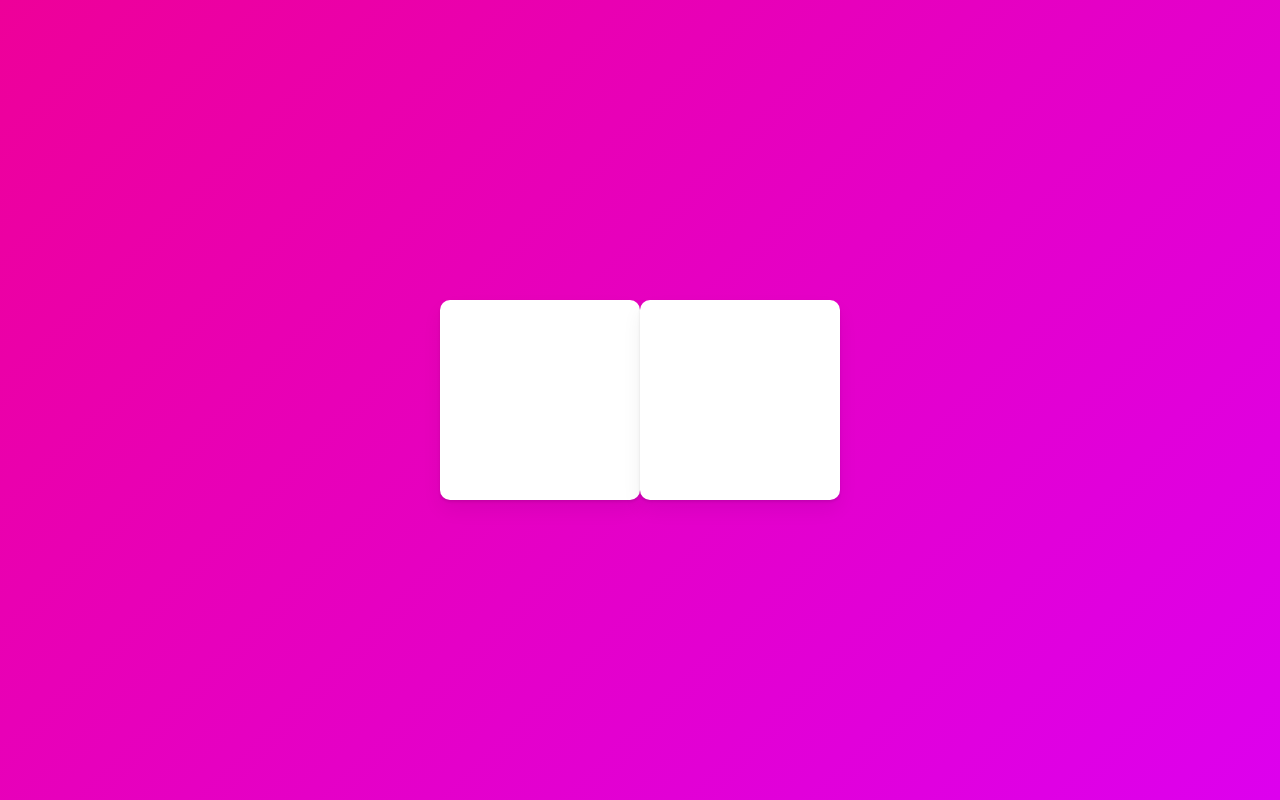
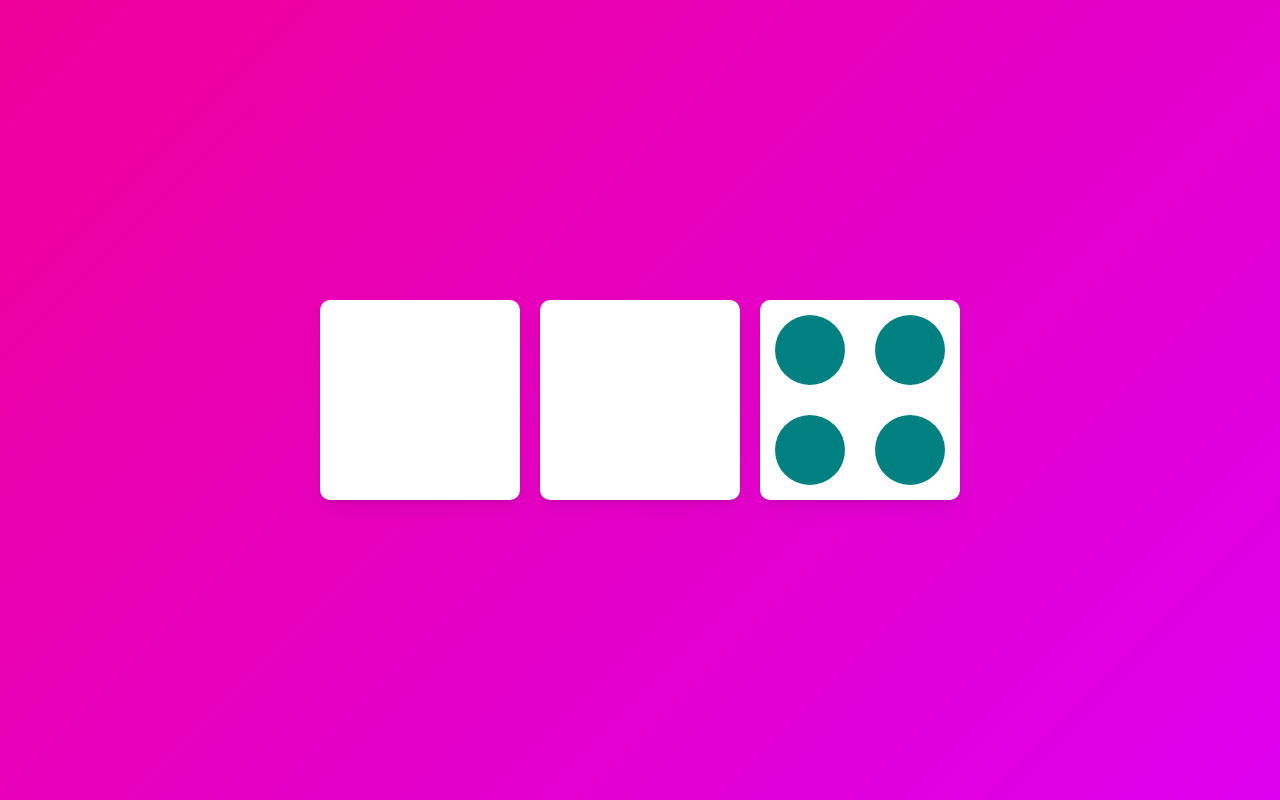
Before and after one commit to Wholesome-Gee/study_framer-motion, a React (Create React App) app: page / in a window 1280 px wide. Built offline with nearby package versions, Linux system fonts and the light colour scheme.

Commit message:
8.4
delayChild, staggerChild로 자식 Component에게 순차적인 애니메이션 딜레이 걸기

```diff
--- a/src/App.tsx
+++ b/src/App.tsx
@@ -1,5 +1,5 @@
 import styled from "styled-components";
-import { motion } from 'framer-motion'
+import { delay, motion, scale } from 'framer-motion'
 
 const Wrapper = styled.div`
   height: 100vh;
@@ -7,35 +7,87 @@ const Wrapper = styled.div`
   display: flex;
   justify-content: center;
   align-items: center;
+  gap: 20px;
 `;
 
 // styled-components에 framer-motion을 적용시키는 방법  #8.2
 const Box = styled(motion.div)`
   width: 200px;
   height: 200px;
-  background-color: white;
+  display: grid;
+  grid-template-columns: repeat(2,1fr);
   border-radius: 10px;
   box-shadow: 0 2px 3px rgba(0, 0, 0, 0.1), 0 10px 20px rgba(0, 0, 0, 0.06);
+  background-color: white;
 `;
+const Circle = styled(motion.div)`
+  width: 70px;
+  height: 70px;
+  border-radius: 50%;
+  place-self: center;
+  background-color: teal;
+`
 
-const firstVariant = {
+const rotateVariant = {
   startAnimation: {scale:0},
-  endAnimation: {scale:1, rotateZ:360, transition:{type:'spring', delay:2}},
+  endAnimation: {
+    scale:1,
+    rotateZ:360,
+    transition:{
+      type:'spring',
+      delay:1.5
+    }
+  },
+}
+const scaleVariant = {
+  start: {
+    opacity: 0,
+    scale: 0.5
+  },
+  end: {
+    scale: 1,
+    opacity: 1,
+    transition:{
+      type: 'spring',
+      bounce: 0.5,
+      delay: 0.5,
+      duration: 2,
+      delayChildren: 2,  // 자식요소 딜레이 설정
+      staggerChildren: 0.4  // 자식요소에게 순차적으로 딜레이 부여
+    },
+  }
+}
+const circleVariant = {
+  start: {
+    opacity: 0,
+    y: 20,
+  },
+  end: {
+    opacity: 1,
+    y: 0,
+  }
 }
 
 export default function App() {
   return (
     <Wrapper>
       {/* <motion.div></motion.div> */}
-      <Box initial={{scale:0}} animate={{scale:1, rotateZ:360}} transition={{type:'spring', delay:1}}></Box>
-      <Box variants={firstVariant} initial="startAnimation" animate="endAnimation"></Box>
+      <Box initial={{scale:0}} animate={{scale:1, rotateZ:360}} transition={{type:'spring',delay:0.5}}></Box>
+      <Box variants={rotateVariant} initial="startAnimation" animate="endAnimation"/>
+      <Box variants={scaleVariant} initial="start" animate="end">
+        <Circle variants={circleVariant}/>
+        <Circle variants={circleVariant}/>
+        <Circle variants={circleVariant}/>
+        <Circle variants={circleVariant}/>
+      </Box>
     </Wrapper>
   );
 }
 
 /*
-29. div에 애니메이션 적용시킨다면 <motion.div> 라고 작성해야함  #8.1
-30. framer-motion으로 애니메이션 적용시키는법 : initial={{초기값}} animate={{변화값}} transition={{여러가지 애니메이션 옵션(문서확인)}}  #8.2
+74. div에 애니메이션 적용시킨다면 <motion.div> 라고 작성해야함  #8.1
+75. framer-motion으로 애니메이션 적용시키는법 : initial={{초기값}} animate={{변화값}} transition={{여러가지 애니메이션 옵션(문서확인)}}  #8.2
     - https://motion.dev/docs/react-transitions#duration
-31. framer-motion의 variants 기능을 활용하여 코드를 더욱 간단히 만들기  #8.3
+76. framer-motion의 variants 기능을 활용하여 코드를 더욱 간단히 만들기  #8.3
+77. variants가 적용된 component는 자식 component에게도 자동으로 initial과 animate가 전해지게 된다. 고로 Circle에는 initial, animate가 생략 가능하다.  #8.4
 */
```
Also changed, not shown: 1 other file (tests, documents, lock files or other folders).
